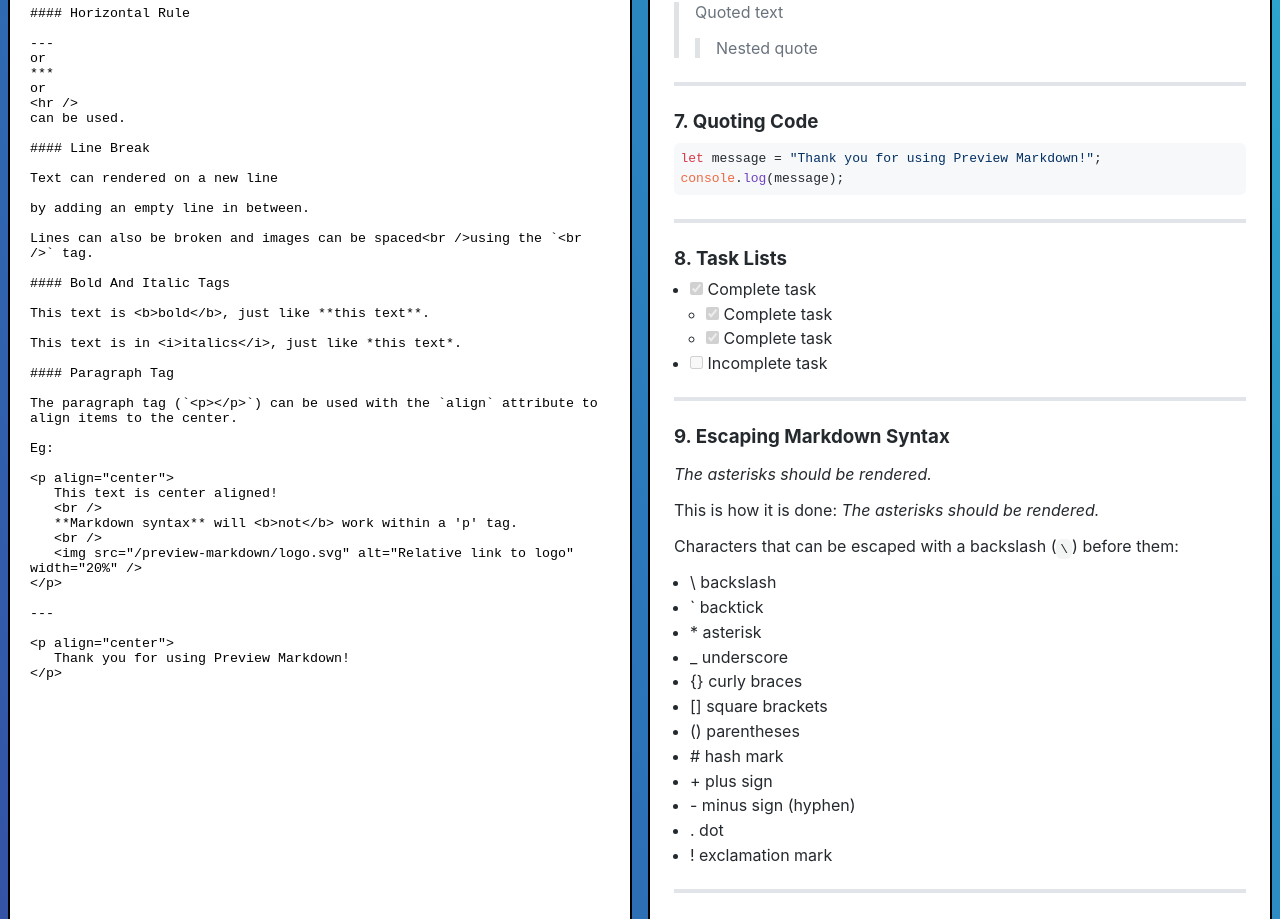
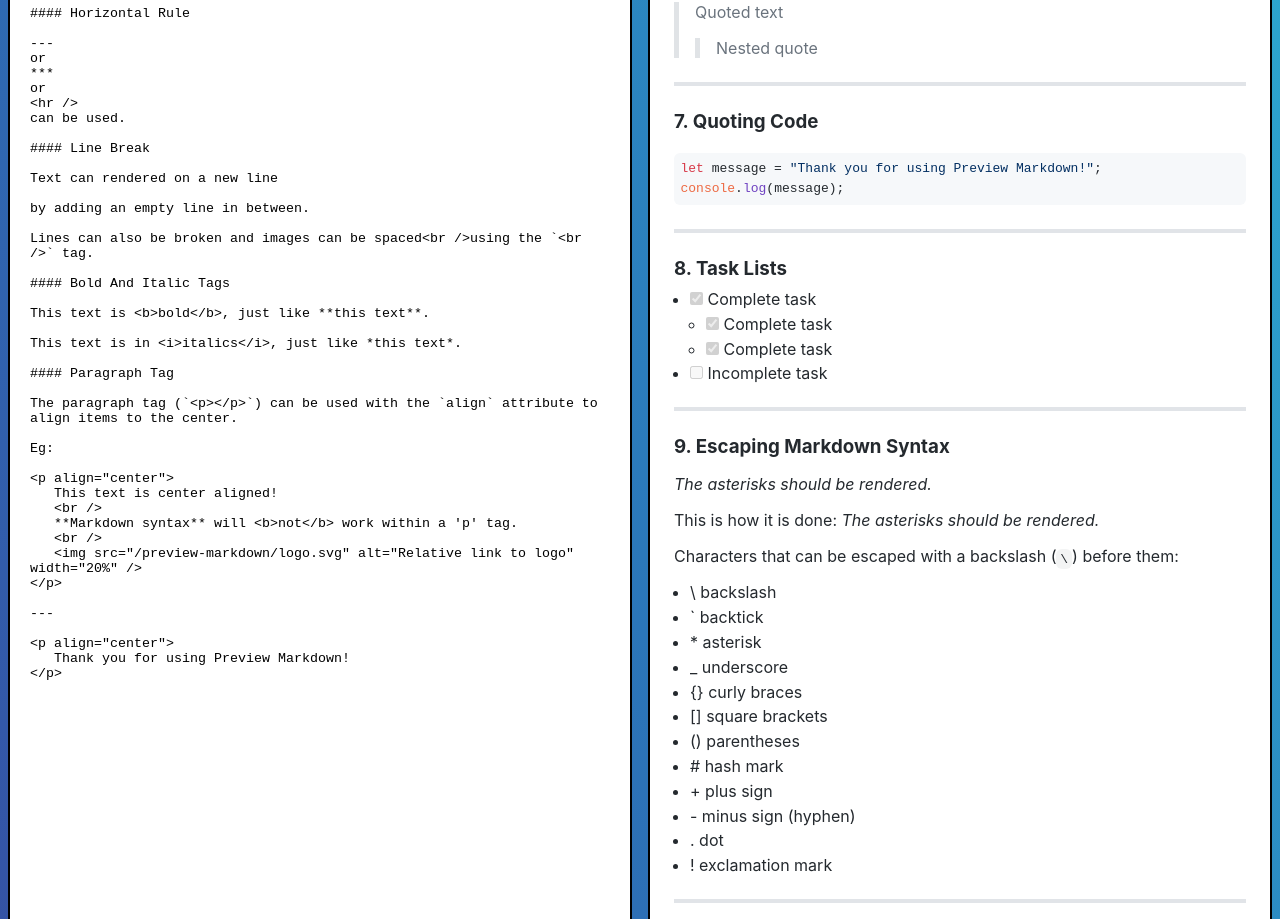
Before and after one commit to HarshKapadia2/preview-markdown, a React (Create React App) app: page / in a window 1280 px wide. Shown: the part 2842-3761 px from the top of the page. Built offline with nearby package versions, Linux system fonts and the light colour scheme.

Commit message:
:lipstick: update: Improve `pre` tag styling

```diff
--- a/src/css/output.css
+++ b/src/css/output.css
@@ -37,6 +37,7 @@
 #output pre {
 	background-color: #f6f8fa;
 	padding: 0.5em;
+	margin: 1.5em 0;
 	border-radius: 6px;
 	line-height: 1.5em;
 	white-space: pre-line;
```
